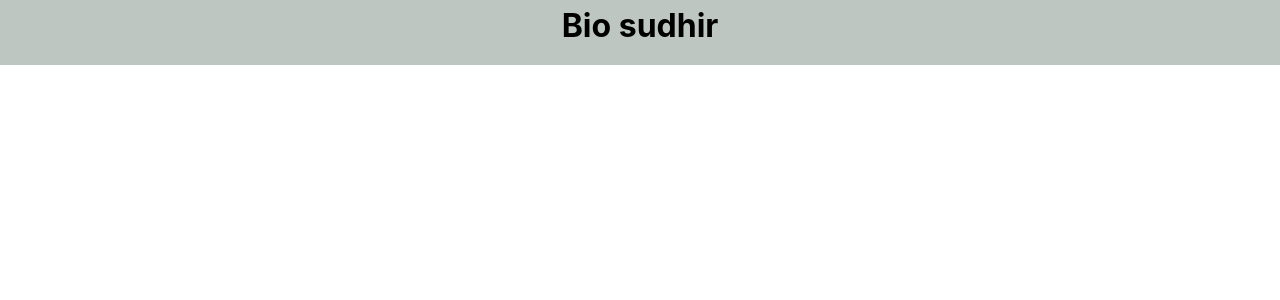
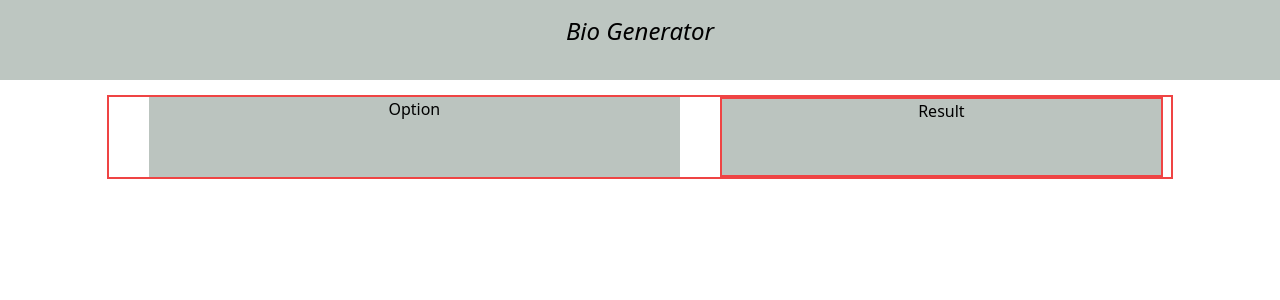
Before and after one commit to SudhirPC/Bio_Generator, a React (Create React App) app in the folder Bio_generator/: page / in a window 1280 px wide. Shown: the top 300 px of the page. Built offline with nearby package versions, Linux system fonts and the light colour scheme.

Commit message:
tailwind setup done and basic structure is created

```diff
--- a/Bio_generator/package.json
+++ b/Bio_generator/package.json
@@ -34,5 +34,10 @@
       "last 1 firefox version",
       "last 1 safari version"
     ]
+  },
+  "devDependencies": {
+    "autoprefixer": "^10.4.12",
+    "postcss": "^8.4.17",
+    "tailwindcss": "^3.1.8"
   }
 }
--- /dev/null
+++ b/Bio_generator/postcss.config.js
@@ -0,0 +1,6 @@
+module.exports = {
+  plugins: {
+    tailwindcss: {},
+    autoprefixer: {},
+  },
+}
--- a/Bio_generator/src/App.css
+++ b/Bio_generator/src/App.css
@@ -4,8 +4,18 @@
 .navbar{
   background-color:rgb(189,198,193);
   text-align: center;
-  margin-top:-30px;
+  /* margin-top:-30px; */
   height:80px;
   padding:auto;
   padding-top:15px
 }
+.maindiv{
+  margin-top:15px
+}
+.optiondiv{
+  background-color:rgb(187,196,191);
+  align-items:center
+}
+.resultdiv{
+  background-color:rgb(187,196,191);
+}
--- a/Bio_generator/src/App.js
+++ b/Bio_generator/src/App.js
@@ -1,13 +1,12 @@
-import './App.css';
-import { Navbar } from './Components/Navbar.jsx';
-
+import "./App.css";
+import { Main } from "./Components/Main.jsx";
+import { Navbar } from "./Components/Navbar.jsx";
 
 function App() {
-
-
   return (
-    <div >
-     <Navbar/>
+    <div>
+      <Navbar />
+      <Main />
     </div>
   );
 }
--- /dev/null
+++ b/Bio_generator/src/Components/Main.jsx
@@ -0,0 +1,17 @@
+import React from 'react'
+import { Resultdiv } from './Resultdiv.jsx'
+
+export const Main = () => {
+  return (
+    <div className="flex w-10/12 maindiv text-center border-2 border-red-500 m-auto">
+        <div className="ml-10  w-6/12   ">
+            <div className="optiondiv  h-20">
+                <h1>Option</h1>
+            </div>
+        </div>
+        <div className="w-5/12  ml-10  h-20 border-2 border-red-500 resultdiv">
+            <Resultdiv/>
+        </div>
+    </div>
+  )
+}
--- a/Bio_generator/src/Components/Navbar.jsx
+++ b/Bio_generator/src/Components/Navbar.jsx
@@ -3,7 +3,10 @@ import React from "react";
 export const Navbar = () => {
   return (
     <div className="navbar">
-      <h1>Bio sudhir</h1>
+      <i className="text-2xl">
+        {" "}
+        <h1>Bio Generator</h1>
+      </i>
     </div>
   );
 };
--- /dev/null
+++ b/Bio_generator/src/Components/Resultdiv.jsx
@@ -0,0 +1,11 @@
+import React from 'react'
+
+export const Resultdiv = () => {
+  return (
+    <div>
+        <div className="">
+        <h1>Result</h1>
+        </div>
+    </div>
+  )
+}
--- a/Bio_generator/src/index.css
+++ b/Bio_generator/src/index.css
@@ -1,13 +1,3 @@
-body {
-  margin: 0;
-  font-family: -apple-system, BlinkMacSystemFont, 'Segoe UI', 'Roboto', 'Oxygen',
-    'Ubuntu', 'Cantarell', 'Fira Sans', 'Droid Sans', 'Helvetica Neue',
-    sans-serif;
-  -webkit-font-smoothing: antialiased;
-  -moz-osx-font-smoothing: grayscale;
-}
-
-code {
-  font-family: source-code-pro, Menlo, Monaco, Consolas, 'Courier New',
-    monospace;
-}
+@tailwind base;
+@tailwind components;
+@tailwind utilities;
--- /dev/null
+++ b/Bio_generator/tailwind.config.js
@@ -0,0 +1,10 @@
+/** @type {import('tailwindcss').Config} */
+module.exports = {
+  content: [
+    "./src/**/*.{js,jsx,ts,tsx}",
+  ],
+  theme: {
+    extend: {},
+  },
+  plugins: [],
+}
```
Also changed, not shown: 1 other file (tests, documents, lock files or other folders).
